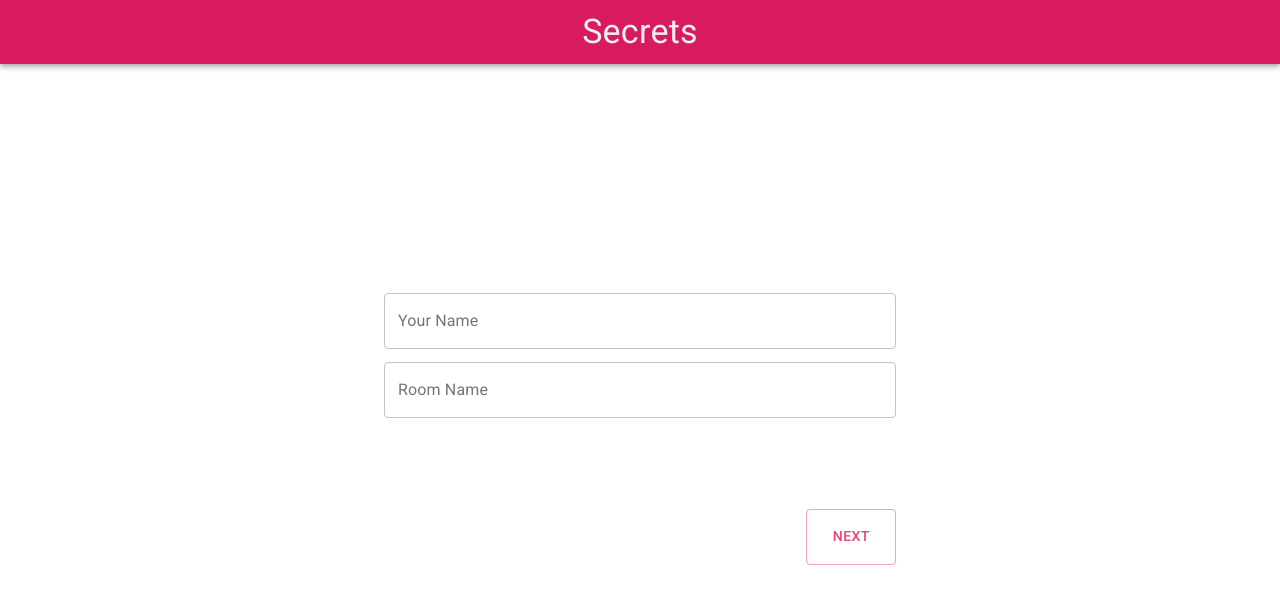
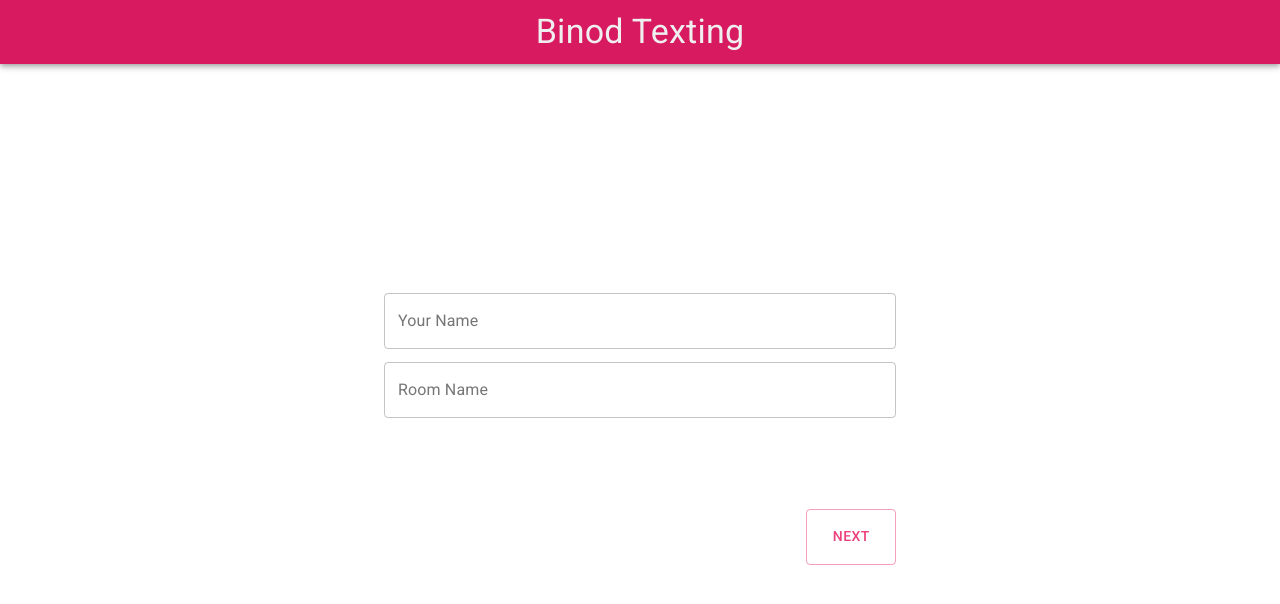
Before and after one commit to udasitharani/Secret-Chats-App, a React (Create React App) app in the folder frontend/: page /create-room in a window 1280 px wide. Shown: the top 604 px of the page. Built offline with nearby package versions, Linux system fonts and the light colour scheme.

Commit message:
change app title

```diff
--- a/frontend/public/index.html
+++ b/frontend/public/index.html
@@ -31,7 +31,7 @@
       work correctly both with client-side routing and a non-root public URL.
       Learn how to configure a non-root public URL by running `npm run build`.
     -->
-    <title>Secrets</title>
+    <title>Binod Texting</title>
   </head>
   <body>
     <noscript>You need to enable JavaScript to run this app.</noscript>
--- a/frontend/src/App.js
+++ b/frontend/src/App.js
@@ -11,7 +11,7 @@ import RoomDataContext from "./contexts/RoomDataContext";
 import SnackBarContext from "./contexts/SnackBarContext";
 
 const App = () => {
-  const [headerTitle, setHeaderTitle] = useState("Secrets");
+  const [headerTitle, setHeaderTitle] = useState("Binod Texting");
   const [roomData, setRoomData] = useState({});
   const [showSnackBar, setShowSnackBar] = useState(false);
   const [SnackBarSeverity, setSnackBarSeverity] = useState("success");
--- a/frontend/src/Components/CreateRoom/CreateRoom.js
+++ b/frontend/src/Components/CreateRoom/CreateRoom.js
@@ -28,7 +28,7 @@ const CreateRoom = (props) => {
   } = useContext(SnackBarContext);
 
   useEffect(() => {
-    setHeaderTitle("Secrets");
+    setHeaderTitle("Binod Texting");
   }, []);
 
   useEffect(() => {
--- a/frontend/src/Components/Home/Home.js
+++ b/frontend/src/Components/Home/Home.js
@@ -15,7 +15,7 @@ const Home = () => {
   } = useContext(SnackBarContext);
 
   useEffect(() => {
-    setHeaderTitle("Secrets");
+    setHeaderTitle("Binod Texting");
   }, []);
 
   return (
--- a/frontend/src/Components/JoinRoom/JoinRoom.js
+++ b/frontend/src/Components/JoinRoom/JoinRoom.js
@@ -28,7 +28,7 @@ const CreateRoom = (props) => {
   } = useContext(SnackBarContext);
 
   useEffect(() => {
-    setHeaderTitle("Secrets");
+    setHeaderTitle("Binod Texting");
   });
 
   useEffect(() => {
```
